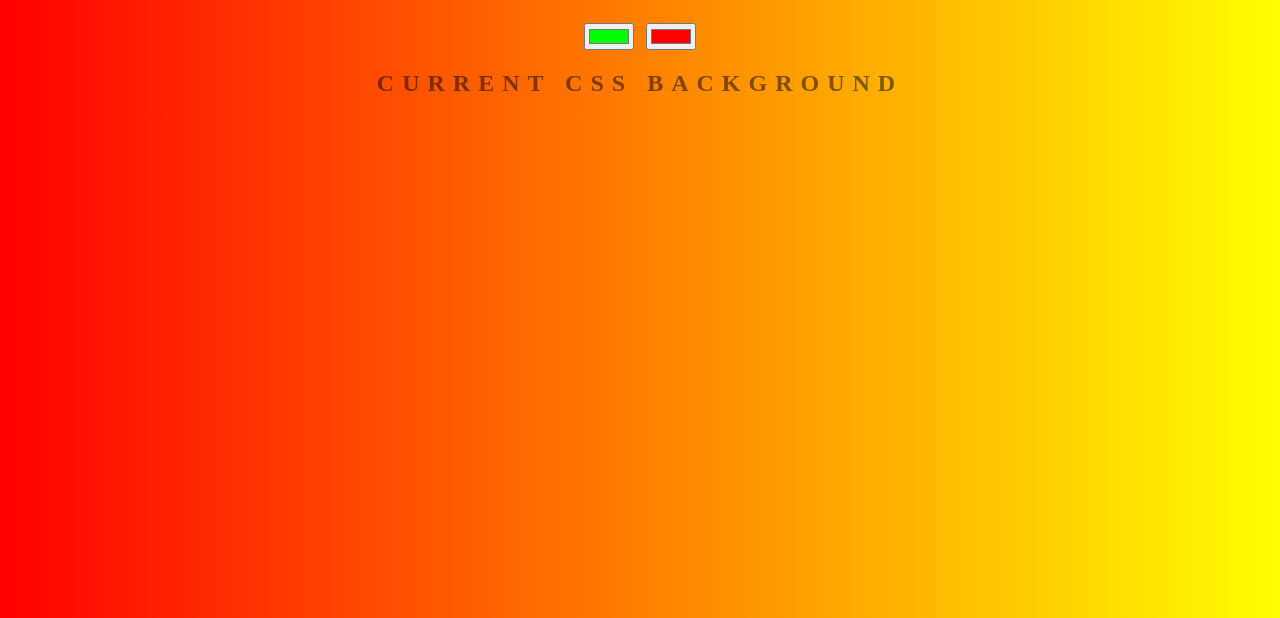
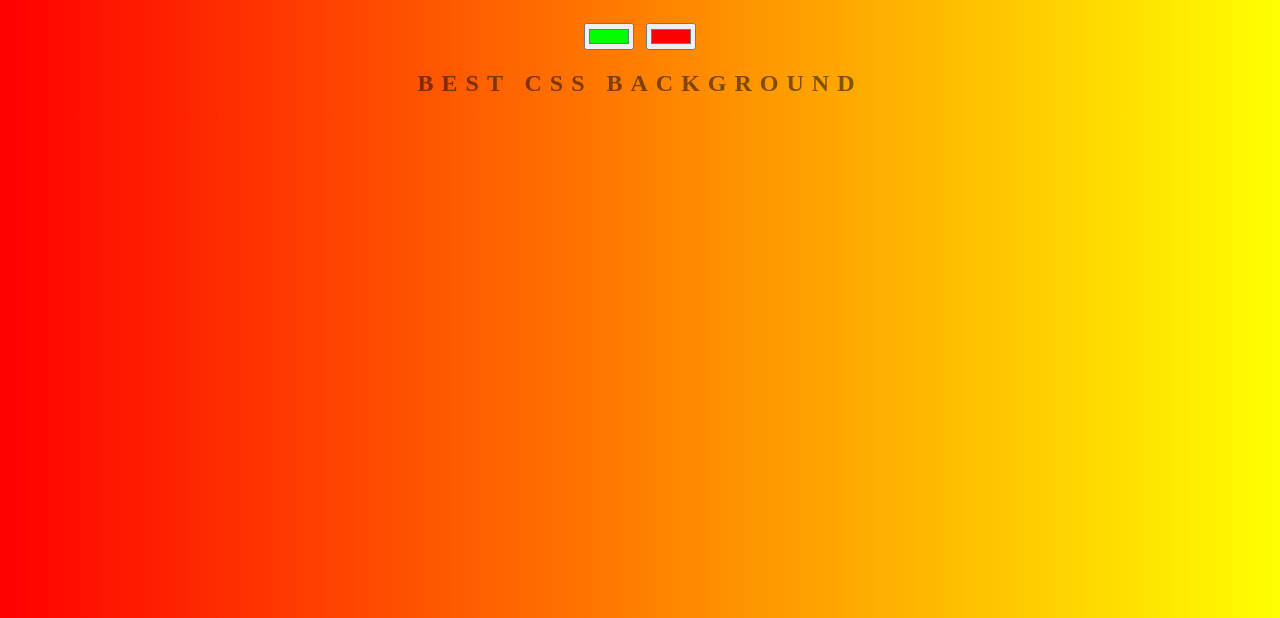
Before and after one commit to kumarnitinsingh/background-generator, a plain HTML site: page index.html in a window 1280 px wide. Shown: the part 182-800 px from the top of the page. Drawn offline with Linux system fonts and the light colour scheme.

Commit message:
changing

```diff
--- a/index.html
+++ b/index.html
@@ -8,7 +8,7 @@
 	<h1>Background-Generator</h1>
 	<input class="color1" type="color" name="color1" value="#00ff00">
 	<input class="color2" type="color" name="color2" value="#ff0000">
-	<h2>Current CSS Background</h2>
+	<h2>Best CSS Background</h2>
 	<h3></h3>
 	<script type="text/javascript" src="script.js"></script>
 </body>
```
